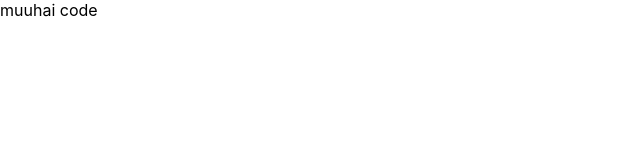
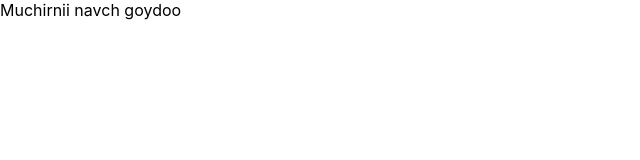
Before and after one commit to badishd-icodice-edu/git-demo, a React (Create React App) app: page / in a window 1280 px wide. Shown: the top 160 px of the page, without its empty margins (0-640 px from the left). Built offline with nearby package versions, Linux system fonts and the light colour scheme.

Commit message:
muchirnii navch shuleg

```diff
--- a/src/App.js
+++ b/src/App.js
@@ -2,7 +2,7 @@ import './App.css';
 
 function App() {
   return (
-    <div>muuhai code</div>
+    <div>Muchirnii navch goydoo</div>
   );
 }
 
```
